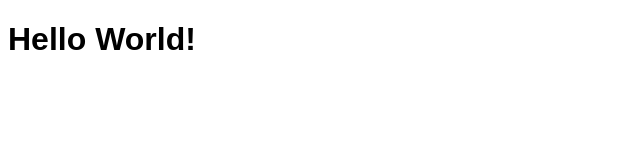
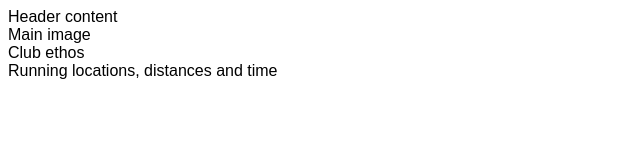
Before and after one commit to FarehaSi/love-running, a plain HTML site: page index.html in a window 1280 px wide. Shown: the whole page, without its empty margins (0-640 px from the left). Drawn offline with Linux system fonts and the light colour scheme.

Commit message:
Add core structure for home page

```diff
--- a/index.html
+++ b/index.html
@@ -12,6 +12,15 @@
     <title>Love Running</title>
 </head>
 <body>
-    <h1>Hello World!</h1>
+    <header>Header content</header>
+    <section>
+        Main image
+    </section>
+    <section>
+        Club ethos
+    </section>
+    <section>
+        Running locations, distances and time
+    </section>
 </body>
 </html>
```
